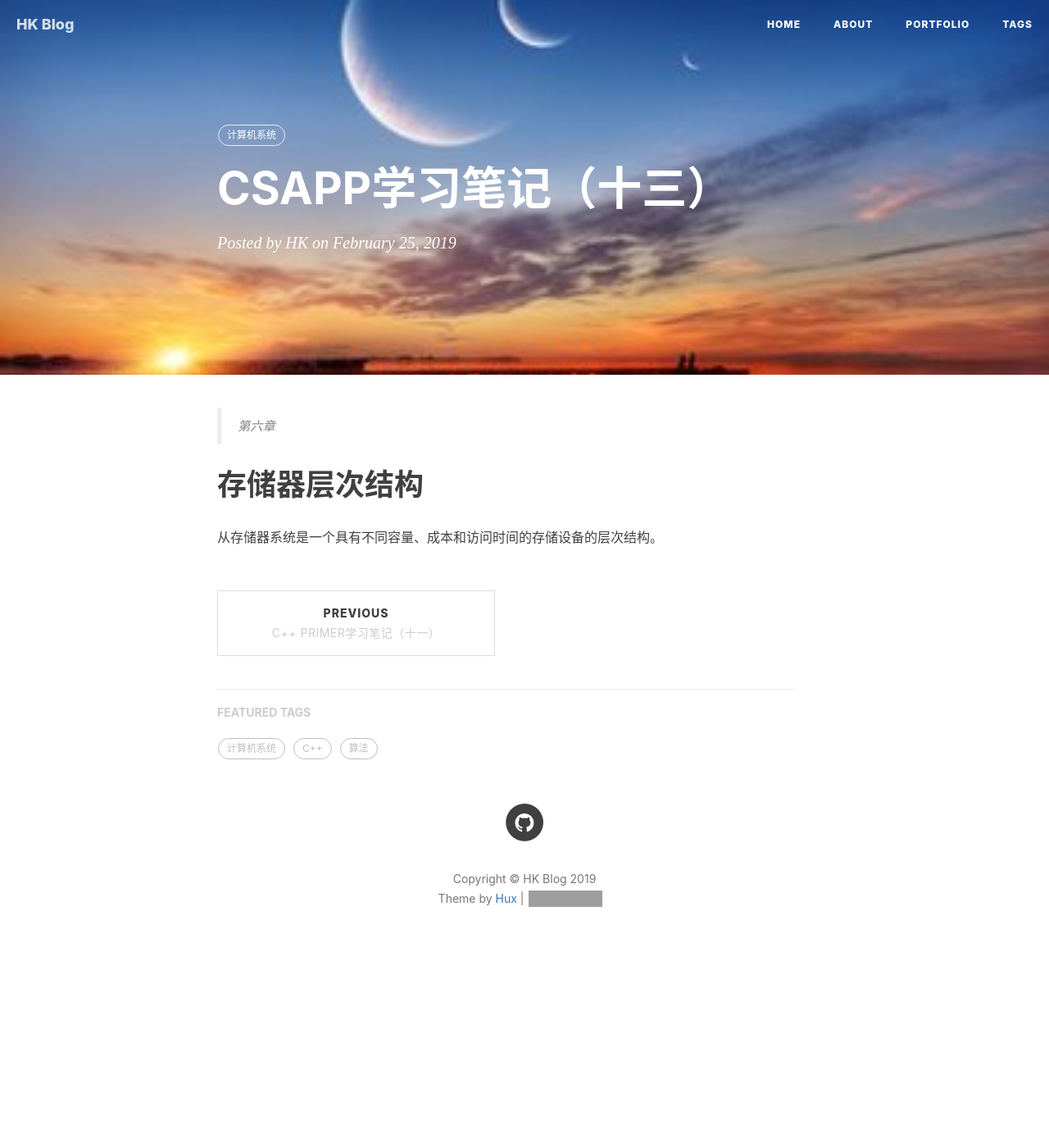
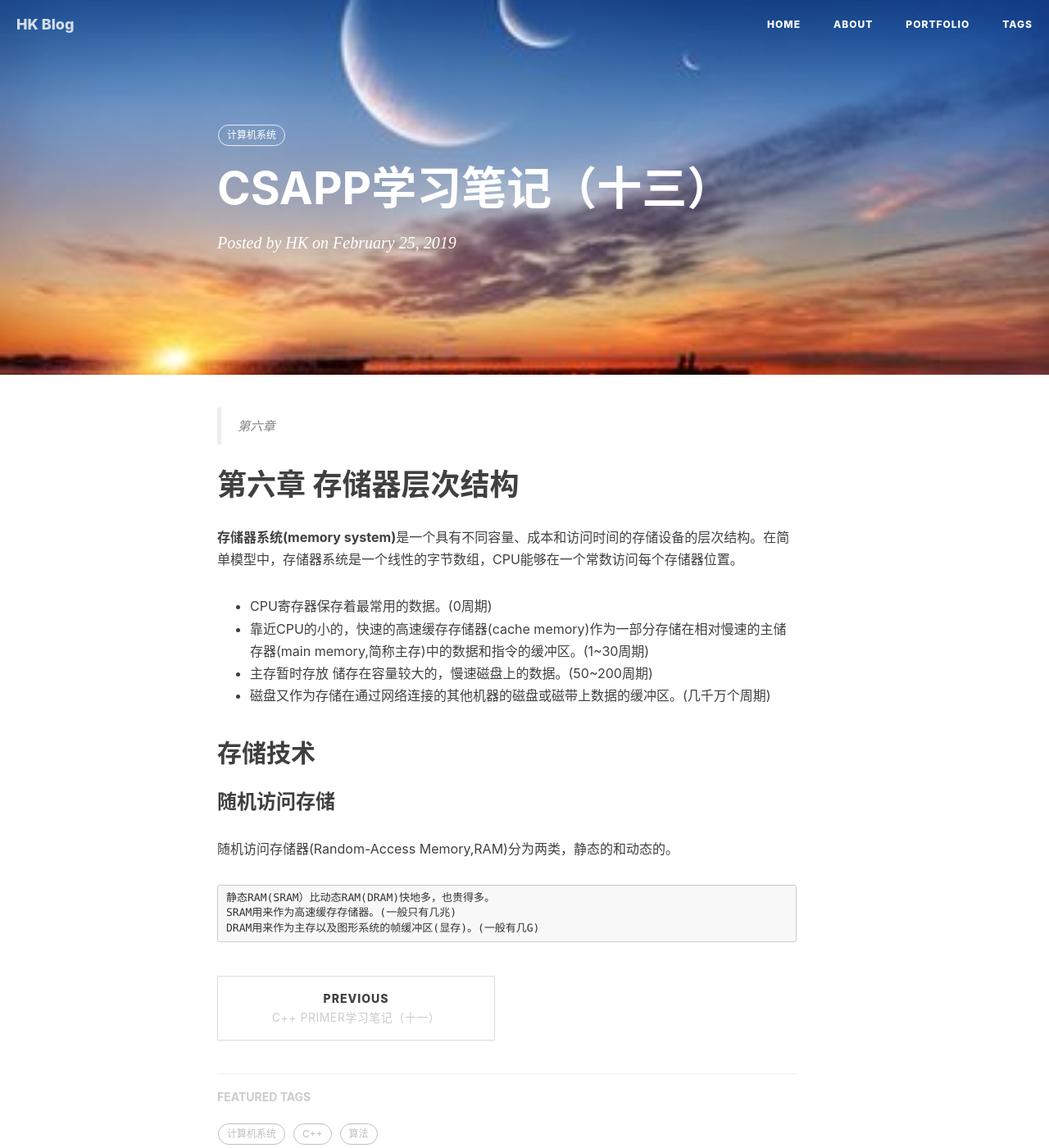
Before and after one commit to Hkaren78/Hkaren78.github.io, a Jekyll site: the page built from _posts/2019-02-25-CSAPP13.md, in a window 1280 px wide and 1400 px high. Shown: the whole window at 82% size. Built offline with Jekyll 4.4.1, drawn with Linux system fonts in a browser that asks for light colours; nearby versions of some CDN libraries; comment, search, counter and statistics services are not loaded; grey boxes are pictures that could not be loaded.

Commit message:
Update 2019-02-25-CSAPP13.md

```diff
--- a/_posts/2019-02-25-CSAPP13.md
+++ b/_posts/2019-02-25-CSAPP13.md
@@ -11,6 +11,20 @@ tags:
 
 > 第六章
 
-# 存储器层次结构
+# 第六章 存储器层次结构
 
-从存储器系统是一个具有不同容量、成本和访问时间的存储设备的层次结构。
+**存储器系统(memory system)**是一个具有不同容量、成本和访问时间的存储设备的层次结构。在简单模型中，存储器系统是一个线性的字节数组，CPU能够在一个常数访问每个存储器位置。
+- CPU寄存器保存着最常用的数据。(0周期)
+- 靠近CPU的小的，快速的高速缓存存储器(cache memory)作为一部分存储在相对慢速的主储存器(main memory,简称主存)中的数据和指令的缓冲区。(1~30周期)
+- 主存暂时存放 储存在容量较大的，慢速磁盘上的数据。(50~200周期)
+- 磁盘又作为存储在通过网络连接的其他机器的磁盘或磁带上数据的缓冲区。(几千万个周期)
+
+## 存储技术
+
+### 随机访问存储
+
+随机访问存储器(Random-Access Memory,RAM)分为两类，静态的和动态的。
+
+    静态RAM(SRAM）比动态RAM(DRAM)快地多，也贵得多。
+    SRAM用来作为高速缓存存储器。(一般只有几兆)
+    DRAM用来作为主存以及图形系统的帧缓冲区(显存)。(一般有几G)
```
